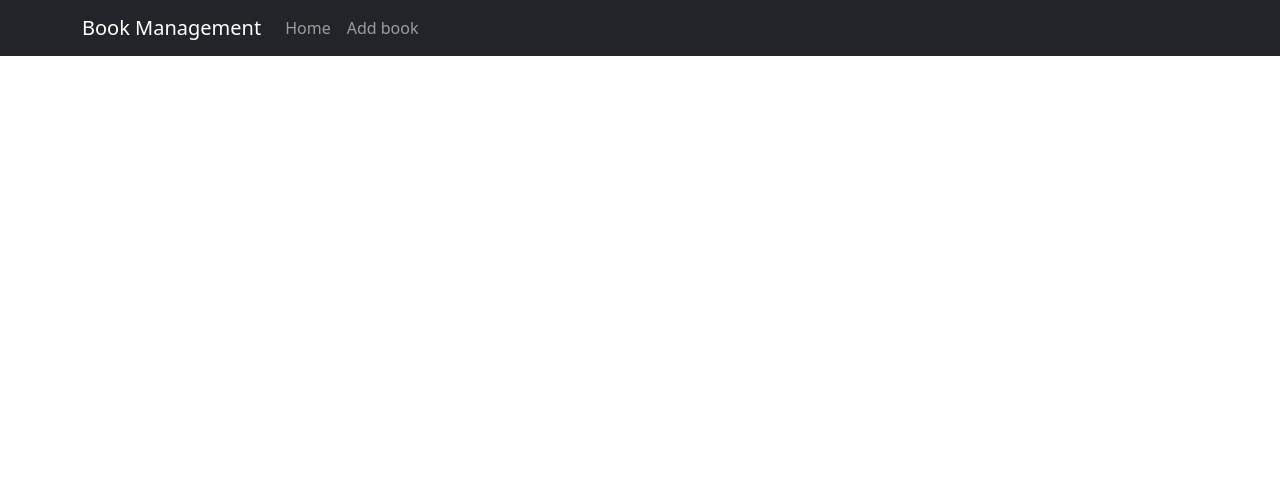
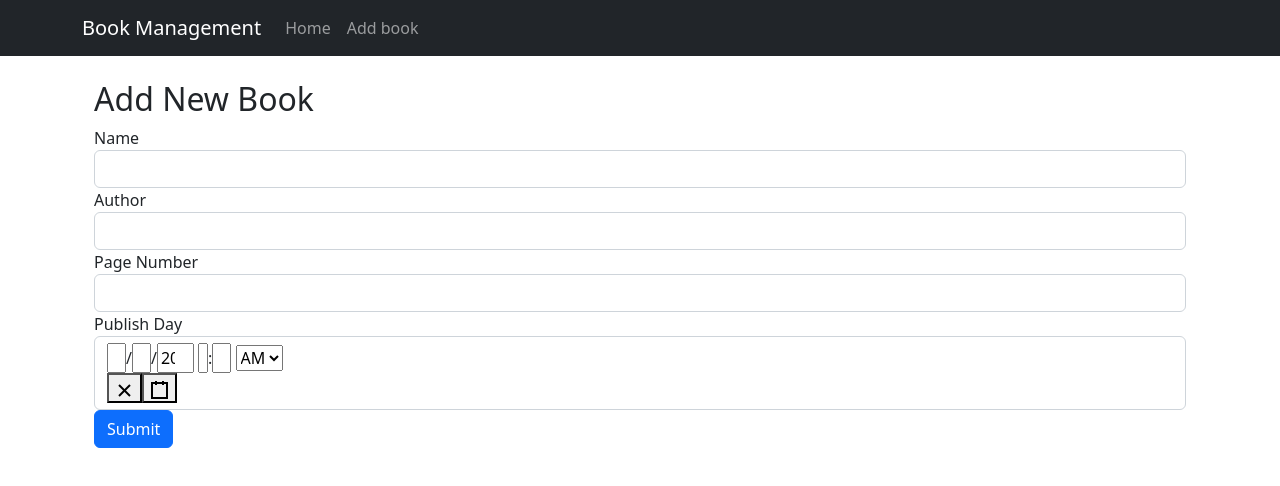
Before and after one commit to NuclearSherwin/React_Crud_With_.NetApi_Call_BookManagement, a React (Create React App) app: page /create in a window 1280 px wide. Shown: the top 486 px of the page. Built offline with nearby package versions, Linux system fonts and the light colour scheme.

Commit message:
add create

```diff
--- a/package.json
+++ b/package.json
@@ -8,8 +8,10 @@
     "@testing-library/user-event": "^13.5.0",
     "axios": "^1.2.0",
     "bootstrap": "^5.2.3",
+    "datetimepicker": "^0.1.39",
     "react": "^18.2.0",
     "react-bootstrap": "^2.6.0",
+    "react-datetime-picker": "^4.1.1",
     "react-dom": "^18.2.0",
     "react-router-dom": "^6.4.3",
     "react-scripts": "5.0.1",
--- a/src/components/books/create.component.js
+++ b/src/components/books/create.component.js
@@ -1,12 +1,87 @@
 import React, { useEffect, useState } from "react";
+import { createBook } from "../functions/books";
+import { useNavigate } from "react-router-dom";
+import DateTimePicker from "react-datetime-picker";
 
 // components
 
+const initValue = {
+  name: "",
+  author: "",
+  pageNumber: "",
+  publishDate: new Date(),
+};
+
 const CreateComponent = () => {
+  const [book, setBook] = useState(initValue);
+  const [date, setDate] = useState(new Date());
+  const navigate = useNavigate();
+
+  const onChange = (e) => {
+    setBook({ ...book, [e.target.name]: e.target.value });
+  };
+
+  // onsubmit to handle
+  const onSubmit = (e) => {
+    e.preventDefault();
+    book.publishDate = date;
+    createBook(book)
+      .then((res) => {
+        navigate("/");
+      })
+      .catch((err) => console.log(err));
+
+    setBook(initValue);
+  };
 
   return (
     <>
-
+      <div className="container">
+        <h2>Add New Book</h2>
+        <form onSubmit={onSubmit}>
+          <div className="form-group">
+            <label>Name</label>
+            <input
+              name="name"
+              type="text"
+              value={book.name}
+              onChange={(e) => onChange(e)}
+              className="form-control"
+            ></input>
+          </div>
+          <div className="form-group">
+            <label>Author</label>
+            <input
+              name="author"
+              type="text"
+              value={book.author}
+              onChange={(e) => onChange(e)}
+              className="form-control"
+            ></input>
+          </div>
+          <div className="form-group">
+            <label>Page Number</label>
+            <input
+              name="pageNumber"
+              type="text"
+              value={book.pageNumber}
+              onChange={(e) => onChange(e)}
+              className="form-control"
+            ></input>
+          </div>
+          <div className="form-group">
+            <label>Publish Day</label>
+            <DateTimePicker
+              onChange={setDate}
+              value={date}
+              className="form-control"
+            />
+          </div>
+          <button type="submit" className="btn btn-primary">
+            Submit
+          </button>
+        </form>
+      </div>
     </>
   );
 };
--- a/src/components/functions/books.js
+++ b/src/components/functions/books.js
@@ -14,9 +14,8 @@ export const getBookById = async (bookId) =>
     await axios.get(`${BASE_URL}/books/${bookId}`)
 
 // create a new book
-export const createBook = async (book) => {
+export const createBook = async (book) =>
   await axios.post(`${BASE_URL}/books/`, book);
-};
 
 // update a book
 export const updateBook = async (bookId, book) => {
```
Also changed, not shown: 1 other file (tests, documents, lock files or other folders).
